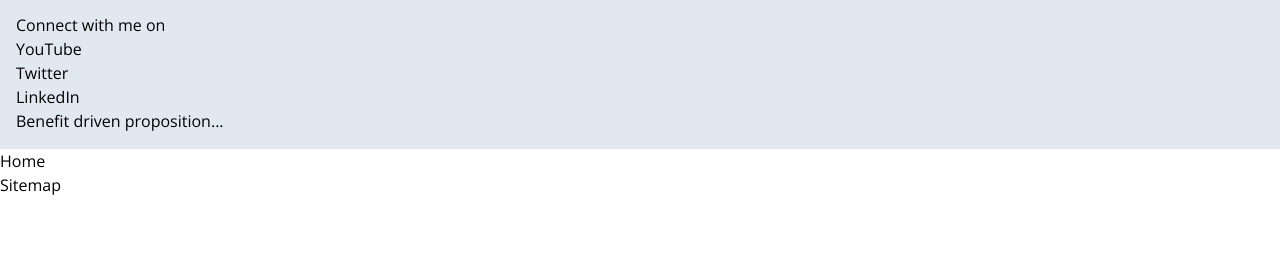
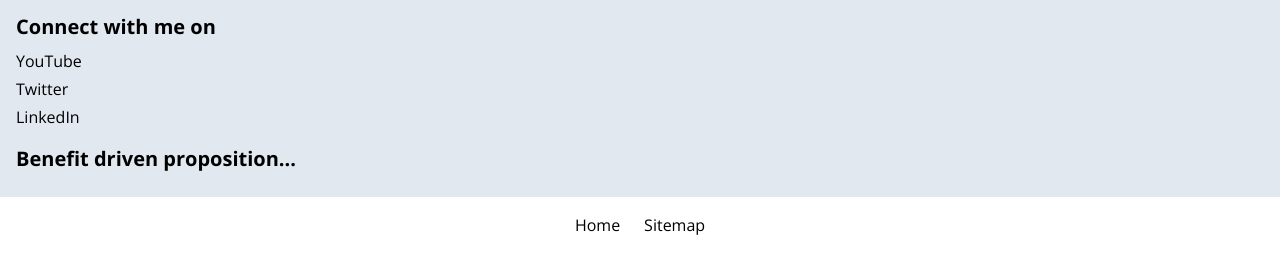
Before and after one commit to LiamWalshTech/MyWebsite, an Astro site: page / in a window 1280 px wide. Shown: the part 795-1048 px from the top of the page. Before the commit the page ends 992 px from the top, so only its background shows below. Built offline with nearby package versions, Linux system fonts and the light colour scheme; Astro itself is replaced by a stand-in of ours; some packages are replaced by stand-ins of ours.

Commit message:
Basic grey scale styling for footer

```diff
--- a/src/components/Footer.astro
+++ b/src/components/Footer.astro
@@ -5,8 +5,8 @@ import { socials } from "../constants";
 <footer>
   <section class="bg-slate-200 p-4">
     <main>
-      <h3>Connect with me on</h3>
-      <ul>
+      <h3 class="mb-2 text-xl font-bold">Connect with me on</h3>
+      <ul class="space-y-1">
         {
           socials.map((social) => (
             <li>
@@ -16,15 +16,15 @@ import { socials } from "../constants";
         }
       </ul>
     </main>
-    <aside>
+    <aside class="mt-4">
       <!-- TODO: Content -->
-      <h3>Benefit driven proposition...</h3>
+      <h3 class="mb-2 text-xl font-bold">Benefit driven proposition...</h3>
       <!-- TODO: Beehiiv embed -->
     </aside>
   </section>
 
-  <section>
-    <ul>
+  <section class="p-4">
+    <ul class="flex flex-row flex-nowrap justify-center space-x-6">
       <li><a href="/">Home</a></li>
       <li><a href="/sitemap-index.xml">Sitemap</a></li>
     </ul>
--- a/tailwind.config.mjs
+++ b/tailwind.config.mjs
@@ -17,27 +17,6 @@ export default {
         sans: ["Open Sans", "sans-serif"],
         serif: ["Merriweather", "serif"],
       },
-      typography: ({ theme }) => ({
-        DEFAULT: {
-          css: {
-            a: {
-              color: theme('colors.pink[800]'),
-              '&:hover': {
-                color: theme('colors.pink[800]'),
-              },
-            },
-            h1: {
-              color: theme('colors.pink[800]'),
-            },
-            h2: {
-              color: theme('colors.pink[800]'),
-            },
-            h3: {
-              color: theme('colors.pink[800]'),
-            },
-          }
-        },
-      }),
     },
   },
   plugins: [require('@tailwindcss/typography')],
```
